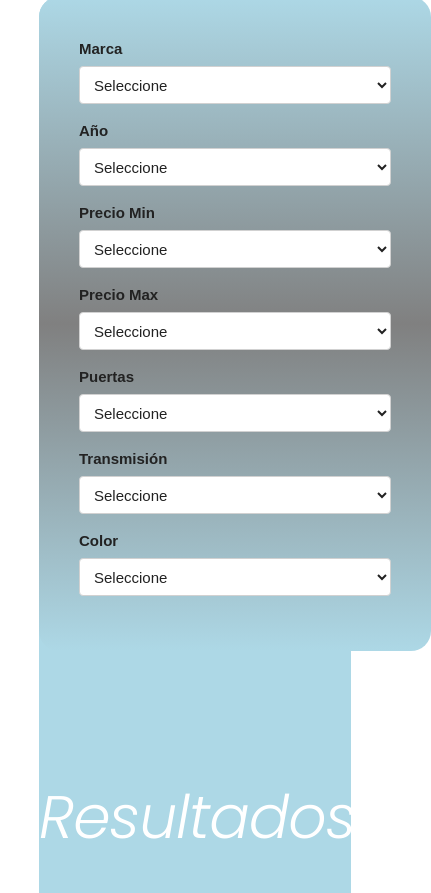
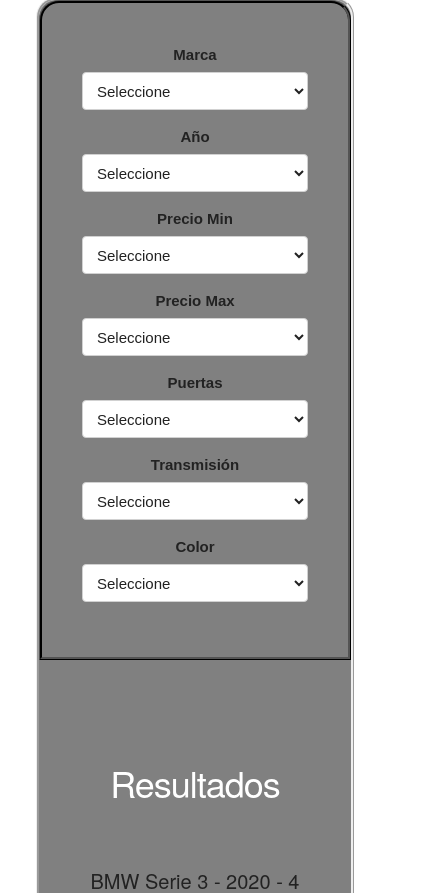
Before and after one commit to Pablo2vbng/PortfolioWeb, a plain HTML site: page Proyectos/2-Buscador/index.html in a window 390 px wide. Shown: the part 207-1100 px from the top of the page, 431 px wide, since content can reach past the window. Drawn offline with Linux system fonts and the light colour scheme.

Commit message:
responsive Buscador

```diff
--- a/Proyectos/2-Buscador/css/app.css
+++ b/Proyectos/2-Buscador/css/app.css
@@ -1,7 +1,7 @@
 .expansion-alids-init {
     margin: 0;
     line-height: inherit;
-    background: linear-gradient(to bottom, grey, lightblue, grey);
+    background-color: lightblue;
     height: 100%;
     font-family: "Poppins";
 }
@@ -9,6 +9,8 @@ html {
     font-size: 62.5%;
 }
 h1 {
+    display: flex;
+    flex-wrap: wrap;
     font-family: "Poppins";
     font-size: 6rem;
     padding: 3rem 0;
@@ -16,16 +18,36 @@ h1 {
     color:white;
     font-style: italic;
 }
+.resultado-titulo{
+    font-family: "Poppins";
+    color:white;
+    border-style:ridge;
+    background-color: lightblue;
+    text-align: center;
+    border-radius: 10px;
+
+}
+
 .contenedor {
-    background: lightblue;
+    display: flex;
+    flex-wrap: wrap;
+    background:grey;
     max-width: 80%;
     margin: 0 auto;
-    border-radius: 20px;
+    border-top-left-radius: 20px;
+    border-top-right-radius: 20px;
+    text-align: center;
+    border-style: ridge ;
 }
 #buscador{
-    background: linear-gradient(to bottom,lightblue, grey, lightblue);
+    background: grey;
     border-radius: 20px;
     width: 100%;
+    border-style: ridge ;
+    border-color: black;
+    text-align: center;
+    border-bottom-left-radius: 0px;
+    border-bottom-right-radius: 0px;
 
 }
 .three columns{
--- a/Proyectos/2-Buscador/css/skeleton.css
+++ b/Proyectos/2-Buscador/css/skeleton.css
@@ -362,6 +362,10 @@ form {
 .u-full-width {
   width: 100%;
   box-sizing: border-box; }
+.u-full-width h2{
+  color:white;
+
+}
 .u-max-full-width {
   max-width: 100%;
   box-sizing: border-box; }
--- a/Proyectos/2-Buscador/index.html
+++ b/Proyectos/2-Buscador/index.html
@@ -16,9 +16,7 @@
 
     <h1>Buscador de Coches</h1>
 
-    <div class="contenedor" img="JAVA-SCRIPT MODERNO CURSO\17-PROYECTO-Buscador\img\fondoCars.jpg">
-
-
+    <div class="contenedor">
 
         <form id="buscador">
             <div class="row">
@@ -99,13 +97,13 @@
             </div>
         </form>
 
-
-        <h1>Resultados</h1>
+        <div  class="u-full-width">
+            <h2>Resultados</h2>
+        </div>
         <div id="resultado"></div>
     </div>
 
     <script src="js/app.js"></script>
-    <!--<script src="js/baseDatos.js"></script>-->
 
 
 </body>
```
Also changed, not shown: Proyectos/2-Buscador/img/fondoCars.jpg (deleted).
